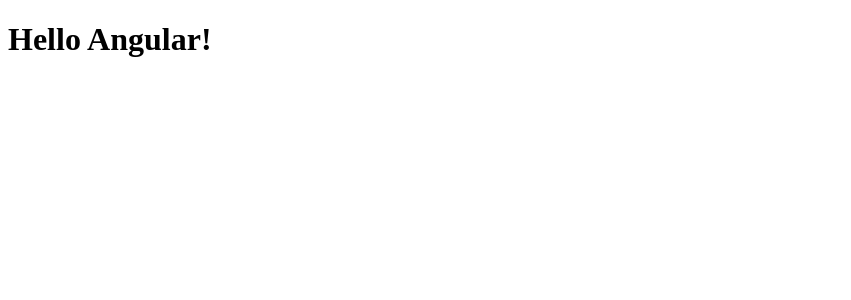
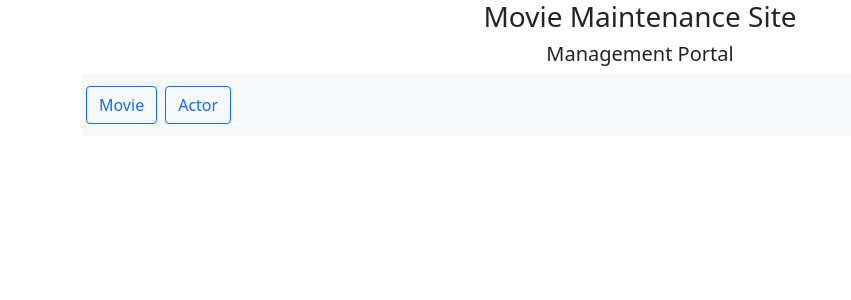
Before and after one commit to ritikraj26/movieMaintenanceSiteFrontend, an Angular app: page / in a window 1280 px wide. Shown: the top 300 px of the page, without its empty margins (0-851 px from the left). Built offline with nearby package versions, Linux system fonts and the light colour scheme.

Commit message:
added navigation buttons

```diff
--- a/angular.json
+++ b/angular.json
@@ -27,6 +27,7 @@
               "src/assets"
             ],
             "styles": [
+              "node_modules/bootstrap/dist/css/bootstrap.min.css",
               "src/styles.css"
             ],
             "scripts": []
--- a/package.json
+++ b/package.json
@@ -15,9 +15,13 @@
     "@angular/compiler": "~13.3.0",
     "@angular/core": "~13.3.0",
     "@angular/forms": "~13.3.0",
+    "@angular/localize": "~13.3.0",
     "@angular/platform-browser": "~13.3.0",
     "@angular/platform-browser-dynamic": "~13.3.0",
     "@angular/router": "~13.3.0",
+    "@ng-bootstrap/ng-bootstrap": "^12.0.2",
+    "@popperjs/core": "^2.10.2",
+    "bootstrap": "^5.1.3",
     "rxjs": "~7.5.0",
     "tslib": "^2.3.0",
     "zone.js": "~0.11.4"
--- a/src/app/app.component.html
+++ b/src/app/app.component.html
@@ -1,2 +1,19 @@
-<h1>Hello Angular!</h1>
+<div class="container">
+
+  <h3 class="d-flex justify-content-center">Movie Maintenance Site</h3>
+  <h5 class="d-flex justify-content-center">Management Portal</h5>
+
+  <nav class="navbar navbar-expand-sm bg-light navbar-dark">
+    <ul class="navbar-nav">
+      <li class="nav-item">
+        <button routerLink="movie"
+        class="m-1 btn btn-light btn-outline-primary" Button>Movie</button>
+      </li>
+      <li class="nav-item">
+        <button routerLink="actor"
+        class="m-1 btn btn-light btn-outline-primary" Button>Actor</button>
+      </li>
+    </ul>
+  </nav>
 <router-outlet></router-outlet>
+</div>
--- a/src/app/app.module.ts
+++ b/src/app/app.module.ts
@@ -9,6 +9,7 @@
 
 import { HttpClientModule } from '@angular/common/http';
 import { FormsModule,ReactiveFormsModule } from '@angular/forms';
+import { NgbModule } from '@ng-bootstrap/ng-bootstrap';
 
 @NgModule({
   declarations: [
@@ -21,7 +22,8 @@
     AppRoutingModule,
     HttpClientModule,
     FormsModule,
-    ReactiveFormsModule
+    ReactiveFormsModule,
+    NgbModule
   ],
   providers: [SharedService],
   bootstrap: [AppComponent]
--- a/src/index.html
+++ b/src/index.html
@@ -1,6 +1,8 @@
 <!doctype html>
 <html lang="en">
 <head>
+  <link href="https://cdn.jsdelivr.net/npm/bootstrap@5.1.3/dist/css/bootstrap.min.css" rel="stylesheet" integrity="sha384-1BmE4kWBq78iYhFldvKuhfTAU6auU8tT94WrHftjDbrCEXSU1oBoqyl2QvZ6jIW3" crossorigin="anonymous">
+
   <meta charset="utf-8">
   <title>MovieMaintenanceSite</title>
   <base href="/">
@@ -9,5 +11,7 @@
 </head>
 <body>
   <app-root></app-root>
+  <script src="https://cdn.jsdelivr.net/npm/bootstrap@5.1.3/dist/js/bootstrap.bundle.min.js" integrity="sha384-ka7Sk0Gln4gmtz2MlQnikT1wXgYsOg+OMhuP+IlRH9sENBO0LRn5q+8nbTov4+1p" crossorigin="anonymous"></script>
+
 </body>
 </html>
--- a/src/polyfills.ts
+++ b/src/polyfills.ts
@@ -1,3 +1,7 @@
+/***************************************************************************************************
+ * Load `$localize` onto the global scope - used if i18n tags appear in Angular templates.
+ */
+import '@angular/localize/init';
 /**
  * This file includes polyfills needed by Angular and is loaded before the app.
  * You can add your own extra polyfills to this file.
```
Also changed, not shown: 1 other file (tests, documents, lock files or other folders).
